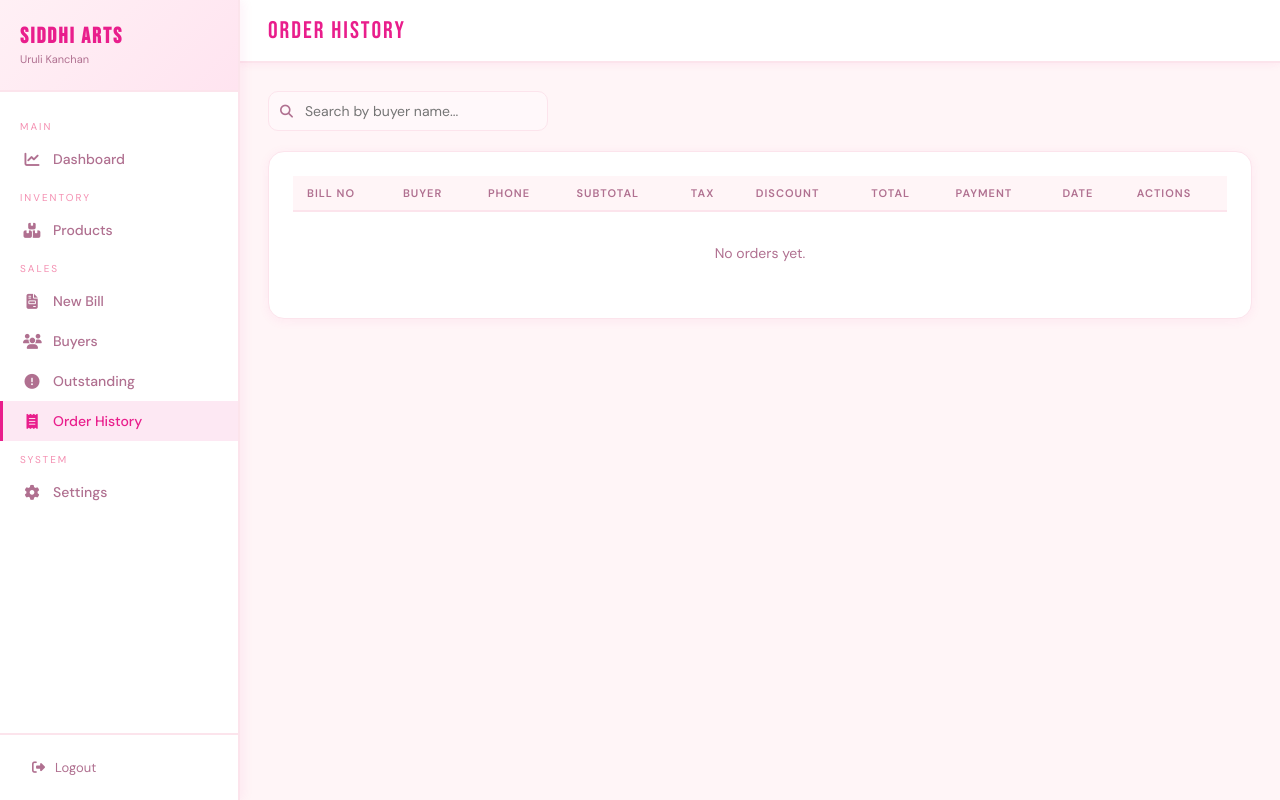
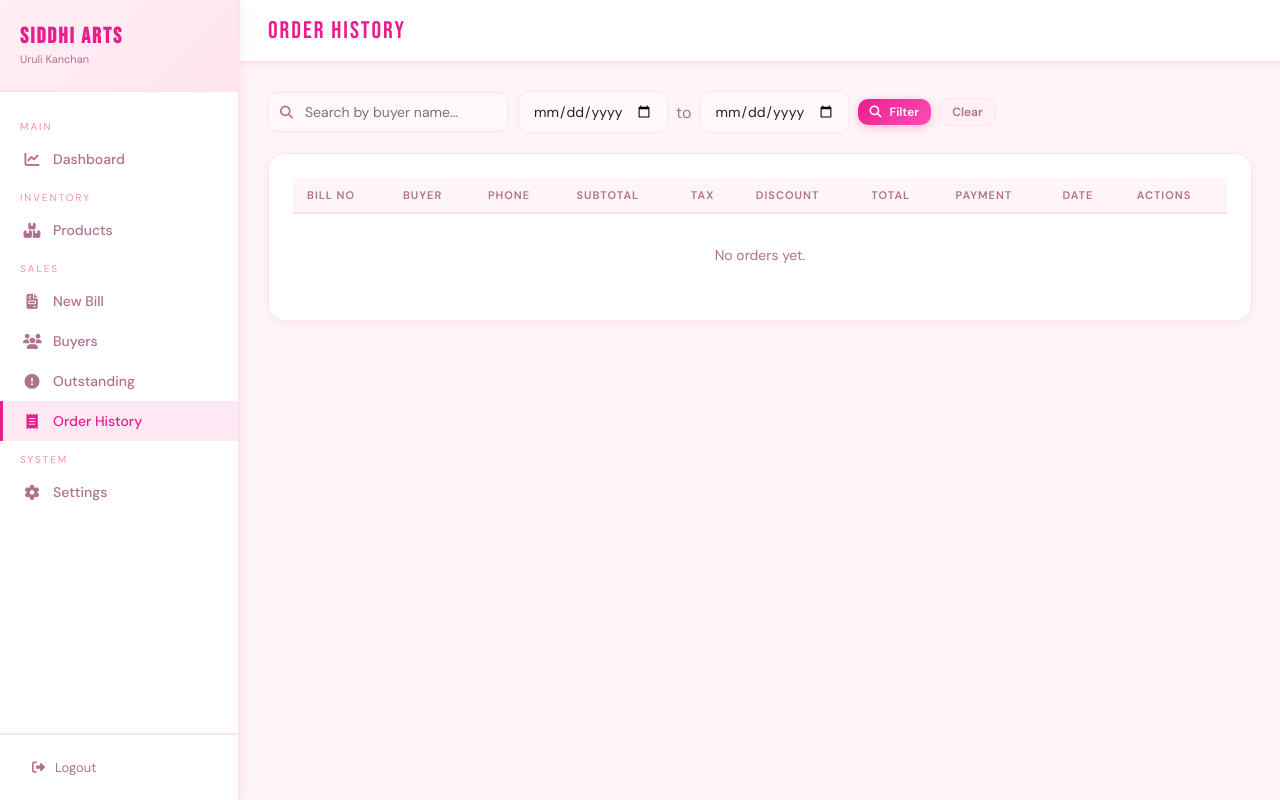
Before and after one commit to jakshdoit/manufacturing-app, a Flask app: page /orders in a window 1280 px wide. Run offline with Flask 3, Linux system fonts and the light colour scheme; the visitor is signed in with stand-in values (Sample User, id 1); data that the repository does not hold is empty.

Commit message:
Add date filter to order history

```diff
--- a/routes/orders.py
+++ b/routes/orders.py
@@ -9,14 +9,32 @@ def logged_in():
 @orders_bp.route('/orders')
 def index():
     if not logged_in(): return redirect(url_for('auth.login'))
-    sb       = get_supabase()
-    settings = get_settings()
-    search   = request.args.get('search', '')
-    query    = sb.table('bills').select('*').order('created_at', desc=True)
+    sb        = get_supabase()
+    settings  = get_settings()
+    search    = request.args.get('search', '')
+    date_from = request.args.get('date_from', '')
+    date_to   = request.args.get('date_to', '')
+
+    query = sb.table('bills').select('*').order('created_at', desc=True)
+
     if search:
         query = query.ilike('buyer_name', f'%{search}%')
+    if date_from:
+        query = query.gte('created_at', f'{date_from}T00:00:00')
+    if date_to:
+        query = query.lte('created_at', f'{date_to}T23:59:59')
+
     bills = query.execute().data
-    return render_template('orders.html', bills=bills, settings=settings, search=search)
+
+    for b in bills:
+        b['final_amount']    = float(b.get('final_amount') or 0)
+        b['subtotal']        = float(b.get('subtotal') or 0)
+        b['tax_amount']      = float(b.get('tax_amount') or 0)
+        b['discount']        = float(b.get('discount') or 0)
+
+    return render_template('orders.html',
+        bills=bills, settings=settings,
+        search=search, date_from=date_from, date_to=date_to)
 
 @orders_bp.route('/orders/<bill_number>')
 def detail(bill_number):
--- a/templates/orders.html
+++ b/templates/orders.html
@@ -2,11 +2,18 @@
 {% block title %}Order History{% endblock %}
 {% block page_title %}Order History{% endblock %}
 {% block content %}
-<div style="margin-bottom:20px;">
-    <form method="GET">
+<div style="margin-bottom:20px;display:flex;gap:10px;align-items:center;">
+    <form method="GET" style="display:flex;gap:10px;align-items:center;">
         <div class="search-bar">
             <i class="fas fa-search"></i>
-            <input name="search" value="{{ search }}" placeholder="Search by buyer name..." style="width:280px;"/>
+            <input name="search" value="{{ search }}" placeholder="Search by buyer name..." style="width:240px;"/>
+        </div>
+        <div style="display:flex;align-items:center;gap:8px;">
+            <input type="date" name="date_from" value="{{ date_from }}" style="width:150px;" placeholder="From date"/>
+            <span style="color:var(--muted);">to</span>
+            <input type="date" name="date_to" value="{{ date_to }}" style="width:150px;" placeholder="To date"/>
+            <button type="submit" class="btn btn-primary btn-sm"><i class="fas fa-search"></i> Filter</button>
+            <a href="/orders" class="btn btn-ghost btn-sm">Clear</a>
         </div>
     </form>
 </div>
```
